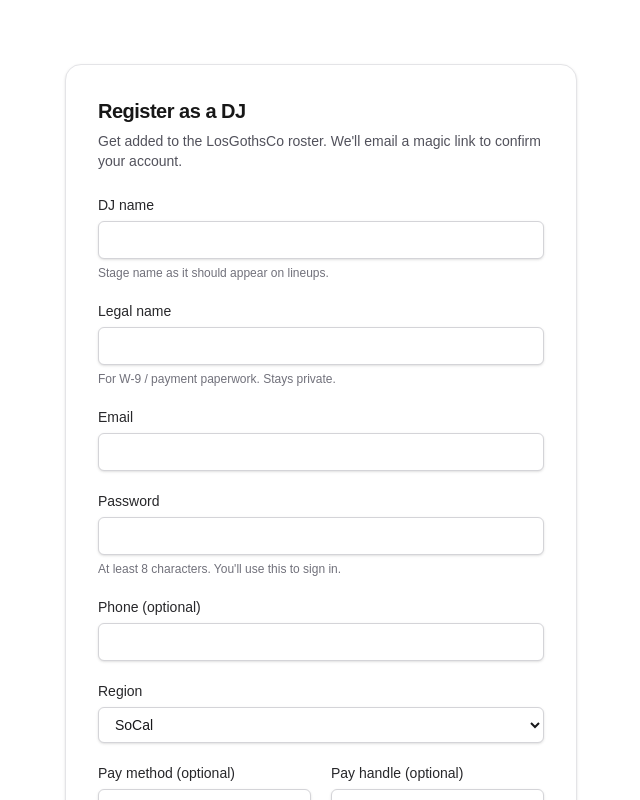
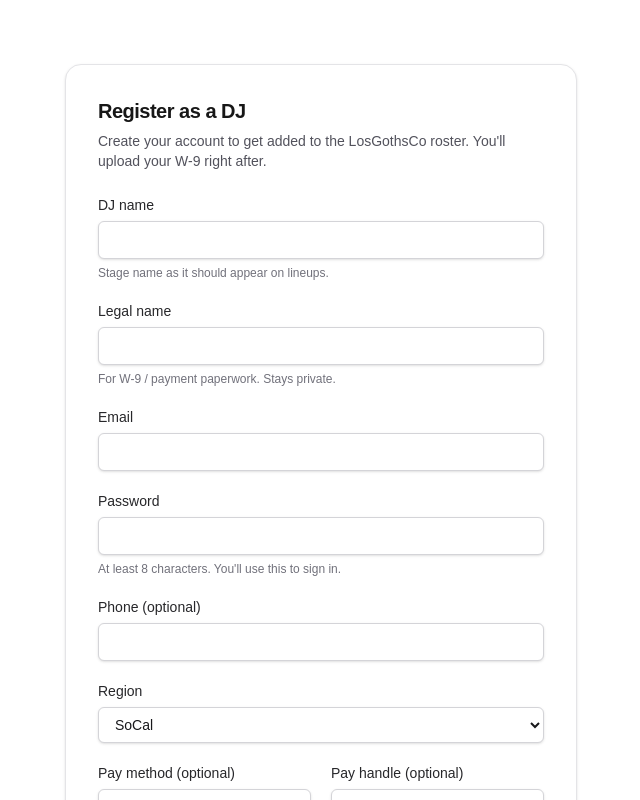
Before and after one commit to bryant-ortega/Machina, a Next.js app in the folder maquina/: page /register/dj in a window 1280 px wide. Shown: the top 800 px of the page, without its empty margins (319-959 px from the left). Built offline with nearby package versions, Linux system fonts and the light colour scheme.

Commit message:
Register: drop magic-link copy; reflect password + W-9 flow

```diff
--- a/maquina/src/app/register/dj/page.tsx
+++ b/maquina/src/app/register/dj/page.tsx
@@ -13,8 +13,8 @@ export default function DjRegisterPage() {
         <div className="space-y-1.5">
           <h1 className="text-xl font-semibold tracking-tight">Register as a DJ</h1>
           <p className="text-sm text-zinc-600 dark:text-zinc-400">
-            Get added to the LosGothsCo roster. We&apos;ll email a magic link
-            to confirm your account.
+            Create your account to get added to the LosGothsCo roster.
+            You&apos;ll upload your W-9 right after.
           </p>
         </div>
         <RegistrationForm />
```
